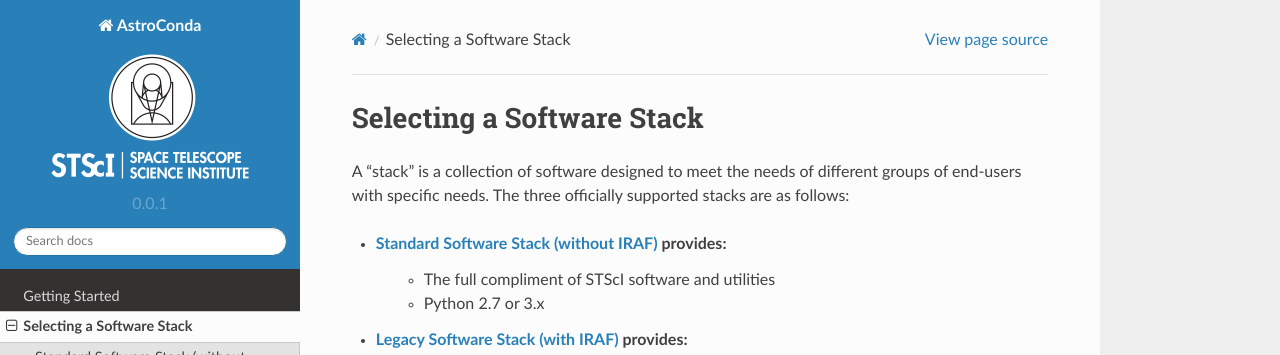
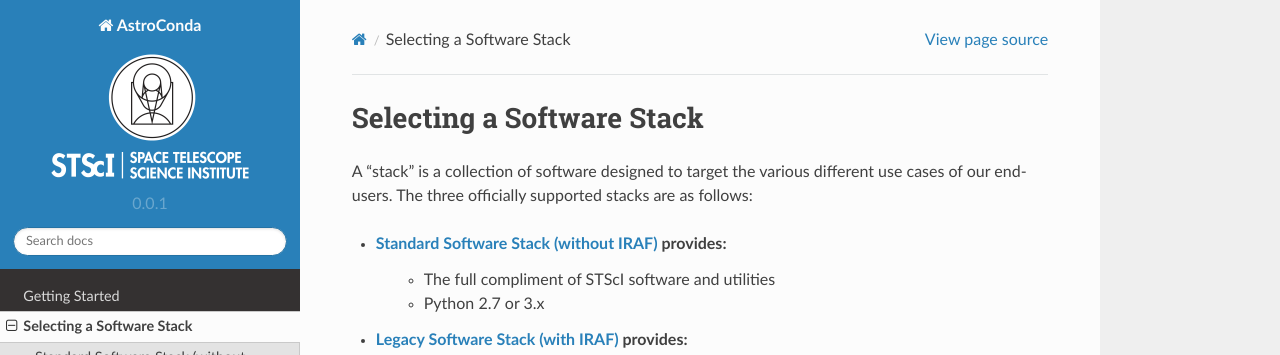
Before and after one commit to jhunkeler/astroconda, a Sphinx documentation site: the page built from source/installation.rst, in a window 1280 px wide and 900 px high. Shown: the top 355 px of the window. Built offline with Sphinx 7.4.7 and the Read the Docs theme 2.0.0, drawn with Linux system fonts in a browser that asks for light colours; pages that are not in the unit, such as notebooks, are missing from menus.

Commit message:
Reworded stack definition

```diff
--- a/source/installation.rst
+++ b/source/installation.rst
@@ -2,7 +2,7 @@
 Selecting a Software Stack
 ##########################
 
-A "stack" is a collection of software designed to meet the needs of different groups of end-users with specific needs. The three officially supported stacks are as follows:
+A "stack" is a collection of software designed to target the various different use cases of our end-users. The three officially supported stacks are as follows:
 
 - :ref:`standard_install` provides:
     - The full compliment of STScI software and utilities
```
